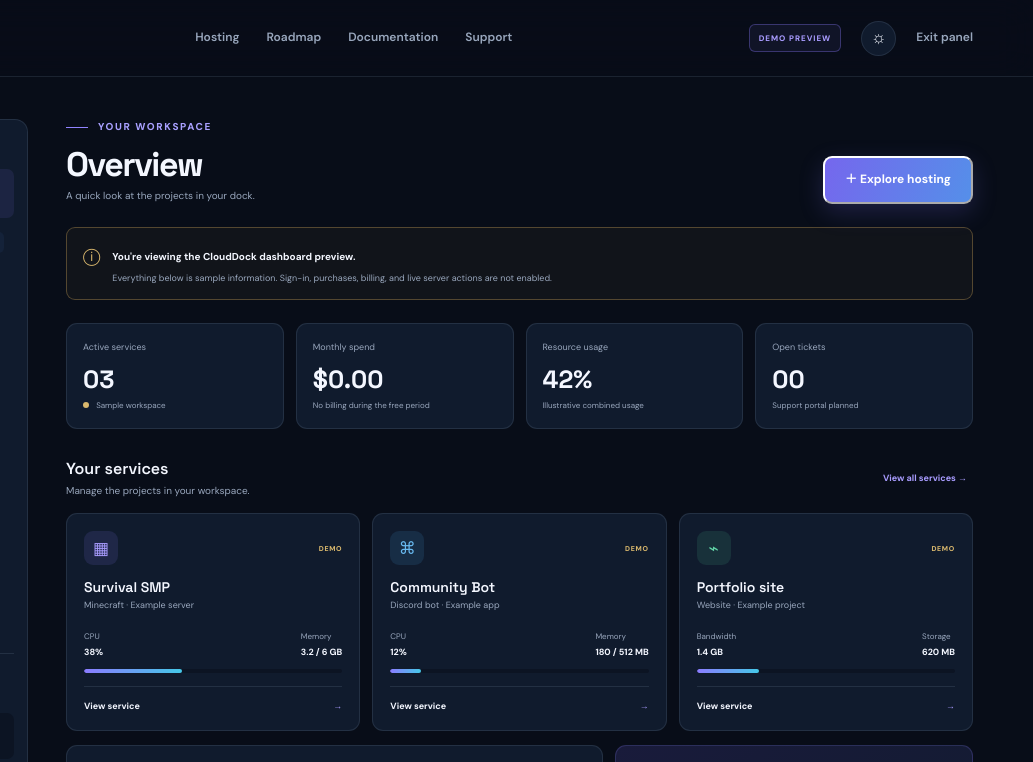
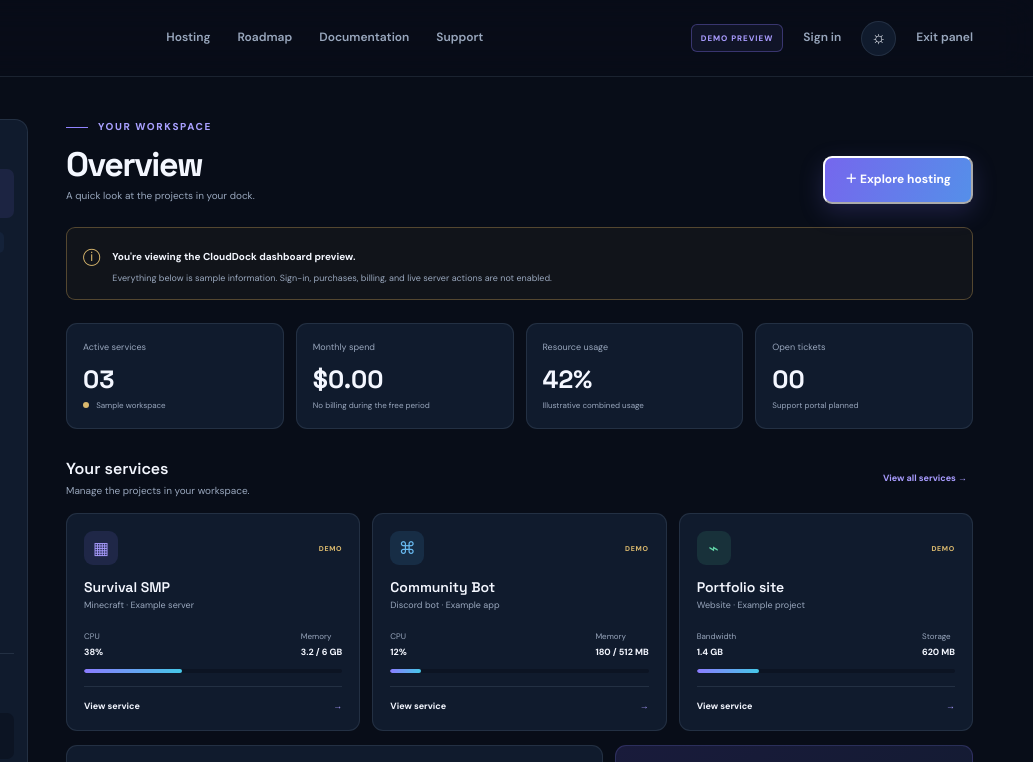
Before and after one commit to GlitchyBoy-YT/CloudDock, a plain HTML site: page dashboard.html in a window 1280 px wide. Shown: the top 762 px of the page, 247-1280 px from the left. Drawn offline with Linux system fonts and the light colour scheme.

Commit message:
Link CloudDock preview panel to real account sign-in

```diff
--- a/dashboard.html
+++ b/dashboard.html
@@ -20,7 +20,7 @@
     <nav class="nav container" aria-label="Main navigation">
       <a class="brand" href="index.html"><span class="brand-mark">C</span><span>cloud<span class="brand-light">dock</span></span></a>
       <div class="panel-nav-links"><a href="products.html">Hosting</a><a href="roadmap.html">Roadmap</a><a href="docs.html">Documentation</a><a href="support.html">Support</a></div>
-      <div class="nav-actions"><span class="preview-pill">DEMO PREVIEW</span><button class="theme-toggle" aria-label="Switch color theme"><span class="theme-icon">☼</span></button><a class="nav-login" href="index.html">Exit panel</a></div>
+      <div class="nav-actions"><span class="preview-pill">DEMO PREVIEW</span><a class="nav-login" href="login.html">Sign in</a><button class="theme-toggle" aria-label="Switch color theme"><span class="theme-icon">☼</span></button><a class="nav-login" href="index.html">Exit panel</a></div>
     </nav>
   </header>
   <main class="panel-shell container">
```
